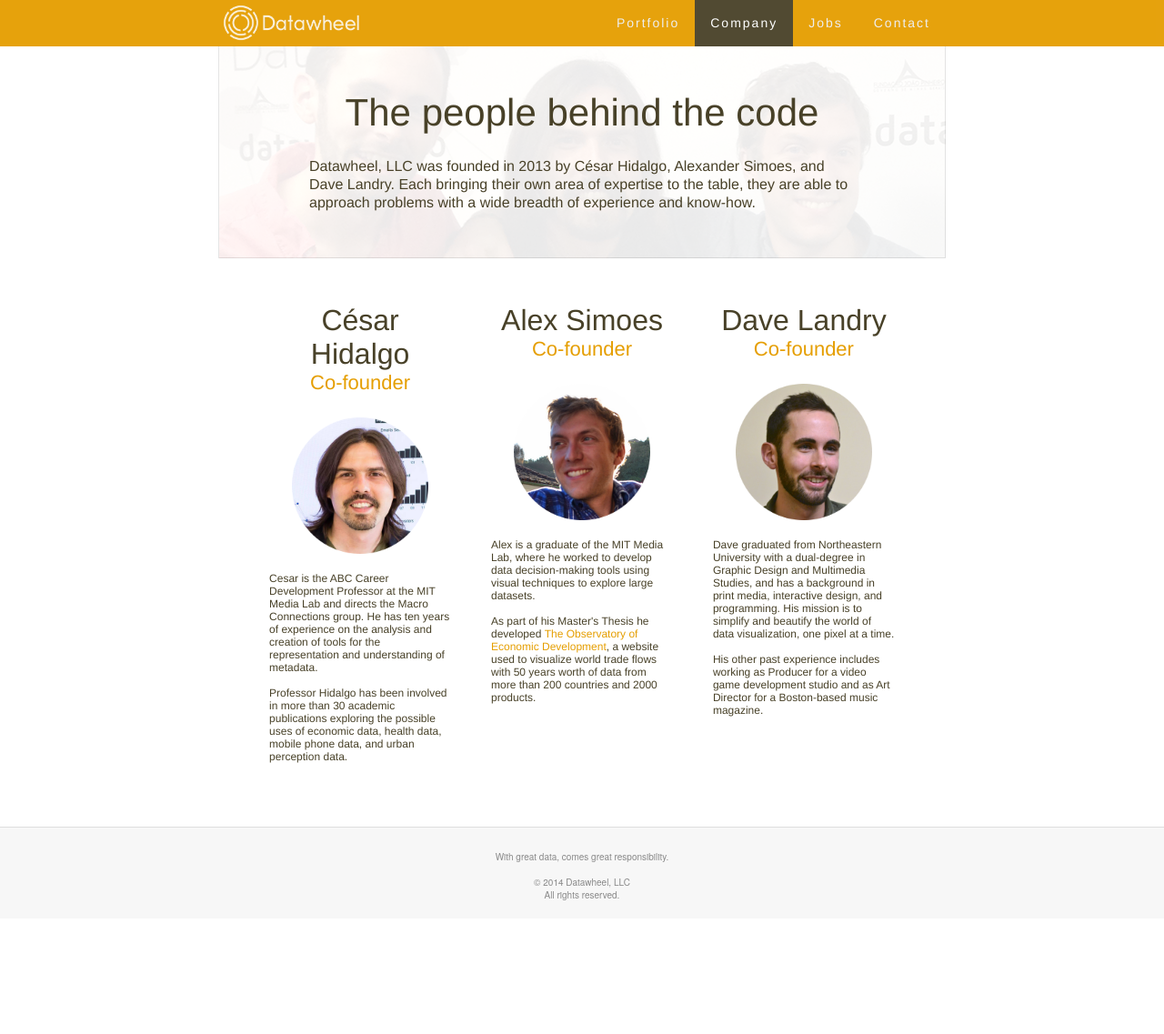
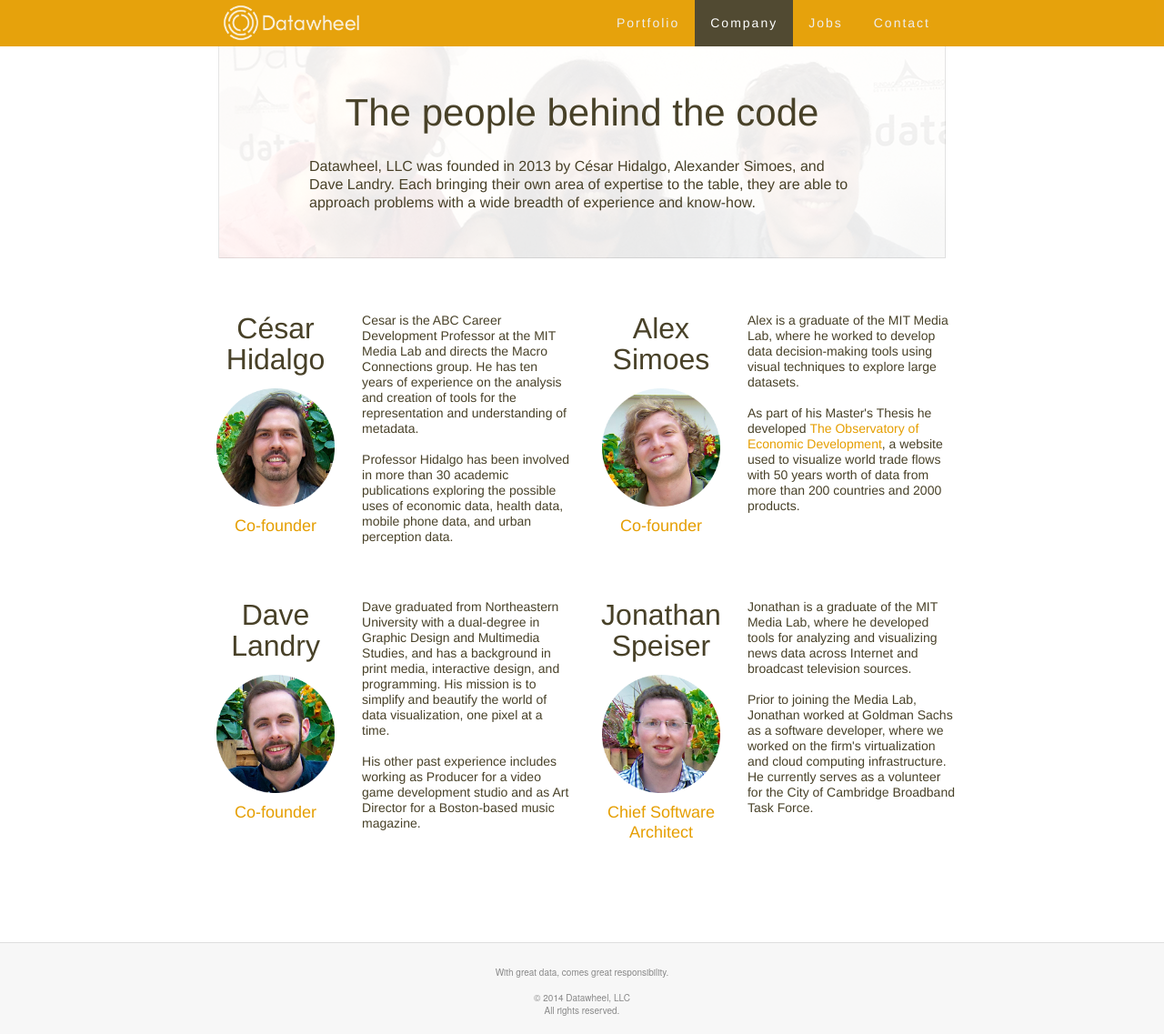
Before and after one commit to Datawheel/datawheel, a Jekyll site: the page built from company/index.html, in a window 1280 px wide. Shown: the whole page at 91% size. Built offline with Jekyll 4.4.1, drawn with Linux system fonts in a browser that asks for light colours; Markdown is read by kramdown in place of the engine named in the settings; before the commit the page ends 1010 px from its top, so only the background shows below that.

Commit message:
new staff photos and added jonathan!

```diff
--- a/company/index.html
+++ b/company/index.html
@@ -8,37 +8,57 @@
   <p>Datawheel, LLC was founded in 2013 by César Hidalgo, Alexander Simoes, and Dave Landry. Each bringing their own area of expertise to the table, they are able to approach problems with a wide breadth of experience and know-how.</p>
 </section>
 
-<section>
-  <article>
+<section class="wide">
 
+  <div class="bio">
+    <div class="header">
       <h2>César Hidalgo</h2>
+      <img class="staff" src="/img/company/cesar.png">
       <h3 class="sub">Co-founder</h3>
-    <img class="staff" src="/img/company/cesar_hidalgo.png">
+    </div>
     <p>Cesar is the ABC Career Development Professor at the MIT Media Lab and directs the Macro Connections group. He has ten years of experience on the analysis and creation of tools for the representation and understanding of metadata.
       <br><br>
       Professor Hidalgo has been involved in more than 30 academic publications exploring the possible uses of economic data, health data, mobile phone data, and urban perception data.</p>
 
-  </article>
-  <article>
+  </div>
 
+  <div class="bio">
+    <div class="header">
       <h2>Alex Simoes</h2>
+      <img class="staff" src="/img/company/alex.png">
       <h3 class="sub">Co-founder</h3>
-    <img class="staff" src="/img/company/alexander_simoes.png">
+    </div>
     <p>Alex is a graduate of the MIT Media Lab, where he worked to develop data decision-making tools using visual techniques to explore large datasets.
       <br><br>
       As part of his Master's Thesis he developed <a href="http://atlas.media.mit.edu/" target="_blank">The Observatory of Economic Development</a>, a website used to visualize world trade flows with 50 years worth of data from more than 200 countries and 2000 products.
     </p>
 
-  </article>
-  <article>
+  </div>
 
+  <div class="bio">
+    <div class="header">
       <h2>Dave Landry</h2>
+      <img class="staff" src="/img/company/dave.png">
       <h3 class="sub">Co-founder</h3>
-    <img class="staff" src="/img/company/dave_landry.png">
+    </div>
     <p>Dave graduated from Northeastern University with a dual-degree in Graphic Design and Multimedia Studies, and has a background in print media, interactive design, and programming. His mission is to simplify and beautify the world of data visualization, one pixel at a time.
       <br><br>
       His other past experience includes working as Producer for a video game development studio and as Art Director for a Boston-based music magazine.
     </p>
 
-  </article>
+  </div>
+
+  <div class="bio">
+    <div class="header">
+      <h2>Jonathan Speiser</h2>
+      <img class="staff" src="/img/company/jonathan.png">
+      <h3 class="sub">Chief Software Architect</h3>
+    </div>
+    <p>Jonathan is a graduate of the MIT Media Lab, where he developed tools for analyzing and visualizing news data across Internet and broadcast television sources.
+<br><br>
+Prior to joining the Media Lab, Jonathan worked at Goldman Sachs as a software developer, where we worked on the firm's virtualization and cloud computing infrastructure. He currently serves as a volunteer for the City of Cambridge Broadband Task Force.
+    </p>
+
+  </div>
+
 </section>
--- a/css/general.css
+++ b/css/general.css
@@ -43,6 +43,7 @@
 
 h2 {
   font-size: 32px;
+  line-height: 34px;
 }
 
 h3 {
@@ -52,7 +53,9 @@
 
 h3.sub {
   color: #e59e00;
-  margin: -25px auto 25px;
+  font-size: 18px;
+  line-height: 22px;
+  margin: 10px auto;
 }
 
 h4 {
@@ -203,6 +206,12 @@
   text-align: center;
 }
 
+section.wide {
+  margin-left: -50px;
+  padding: 50px 0;
+  width: 900px;
+}
+
 section:after {
   content: " ";
   display: block;
@@ -254,18 +263,30 @@
   width: 500px;
 }
 
-article {
+.bio {
   display: inline-block;
-  padding: 0px 20px;
-  width: 200px;
+  padding: 10px 10px 50px;
+  width: 400px;
 }
 
-article p {
+.bio .header {
+  display: inline-block;
+  float: left;
+  margin-right: 20px;
+  text-align: center;
+  width: 150px;
+}
+
+.bio p {
+  display: inline-block;
+  float: none !important;
   font-family: "HelveticaNeue-Light", "Helvetica Neue Light", "Helvetica Neue", Helvetica, Arial, sans-serif;
-  font-size: 12px;
+  font-size: 14px;
   font-weight: lighter;
-  margin: 20px 0px;
+  line-height: 17px;
+  margin: 0;
   text-align: left;
+  width: 230px;
 }
 
 section > ul {
@@ -318,8 +339,9 @@
 
 section img.staff {
   display: inline-block;
-  height: 150px;
-  width: 150px;
+  height: 130px;
+  margin-top: -10px;
+  width: 130px;
 }
 
 section .members {
@@ -330,6 +352,7 @@
 section .members img {
   display: inline-block;
   height: 50px;
+  margin: 0 0 10px;
   width: 50px;
 }
 
```
Also changed, not shown: portfolio/index.html (+11 -8 lines), img/company/alex.png (added), img/company/alex_small.png (added), img/company/alexander_simoes.png (deleted), img/company/alexander_simoes_small.png (deleted), img/company/cesar.png (added), img/company/cesar_hidalgo.png (deleted), img/company/cesar_hidalgo_small.png (deleted), img/company/cesar_small.png (added), img/company/dave.png (added), img/company/dave_landry.png (deleted), img/company/dave_landry_small.png (deleted), img/company/dave_small.png (added), img/company/jonathan.png (added), 1 more files. Lines whose indentation alone changed are shown as unchanged.
